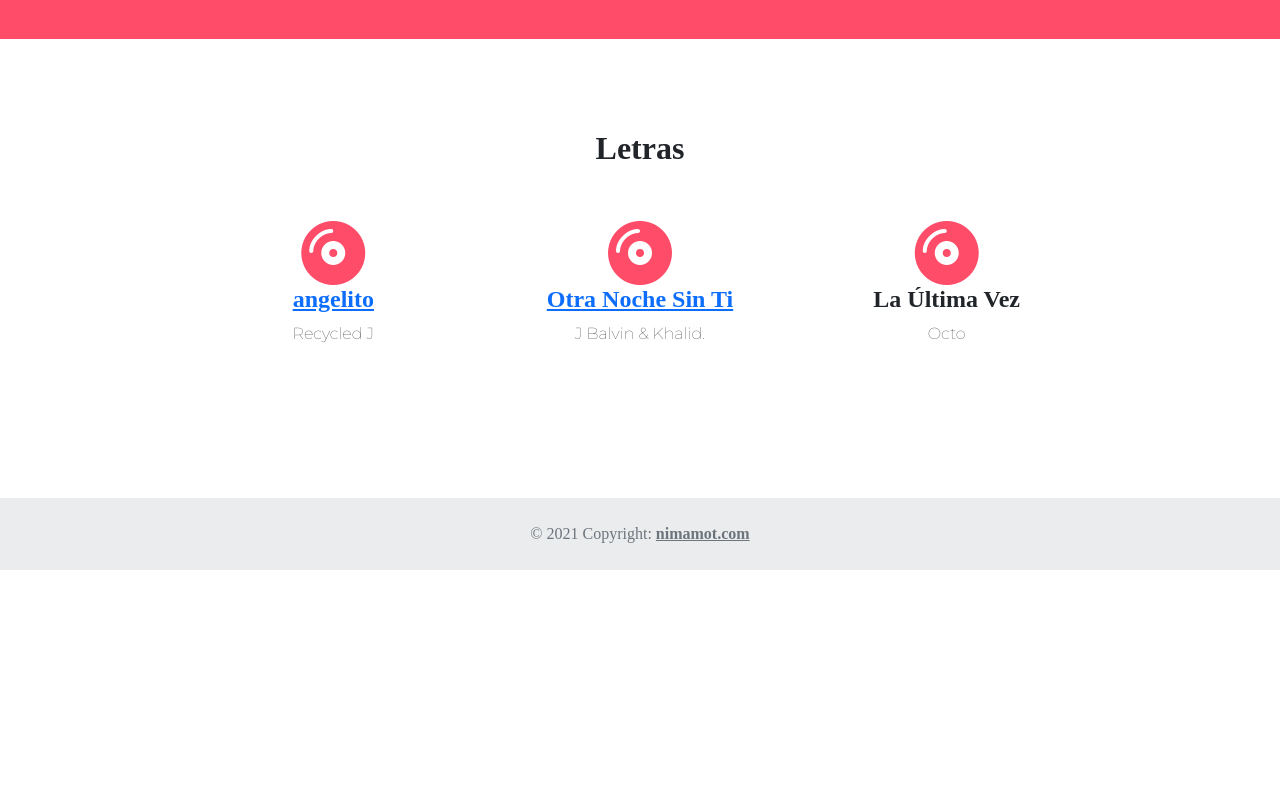
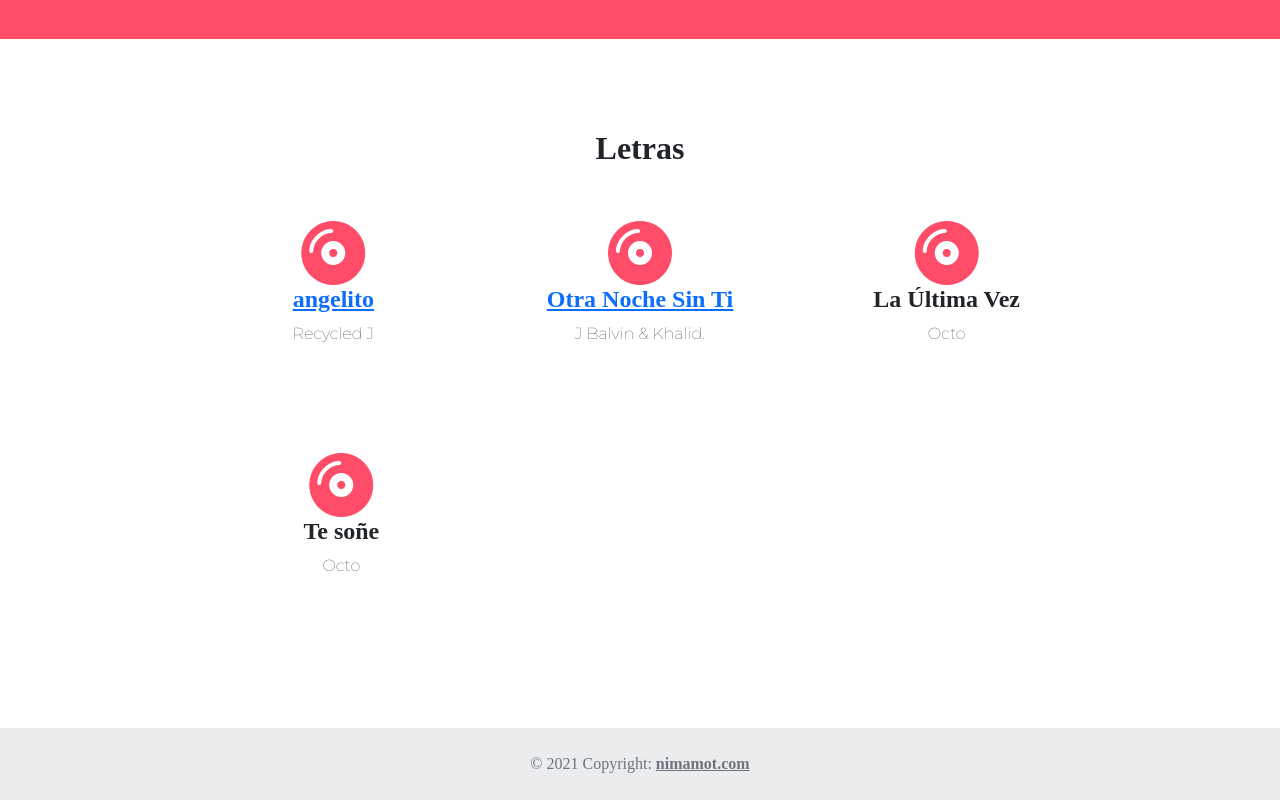
Before and after one commit to nimamot/Spanish, a plain HTML site: page index.html in a window 1280 px wide. Shown: the part 627-1427 px from the top of the page. Before the commit the page ends 1197 px from the top, so only its background shows below. Drawn offline with nearby package versions, Linux system fonts and the light colour scheme.

Commit message:
minor changes

```diff
--- a/index.html
+++ b/index.html
@@ -102,6 +102,13 @@
         <p>Octo</p>
       </div>
     </div>
+
+    <div class="feature-box col-lg-4">
+      <i class="fas fa-check-circle fa-4x fas fa-compact-disc pink"></i>
+      <h3 class="feature-title">Te soñe</h3>
+      <p>Octo</p>
+    </div>
+  </div>
 
 
   </section>
```
Also changed, not shown: otraNocheSinTi/index.html (+1 -1 lines).
